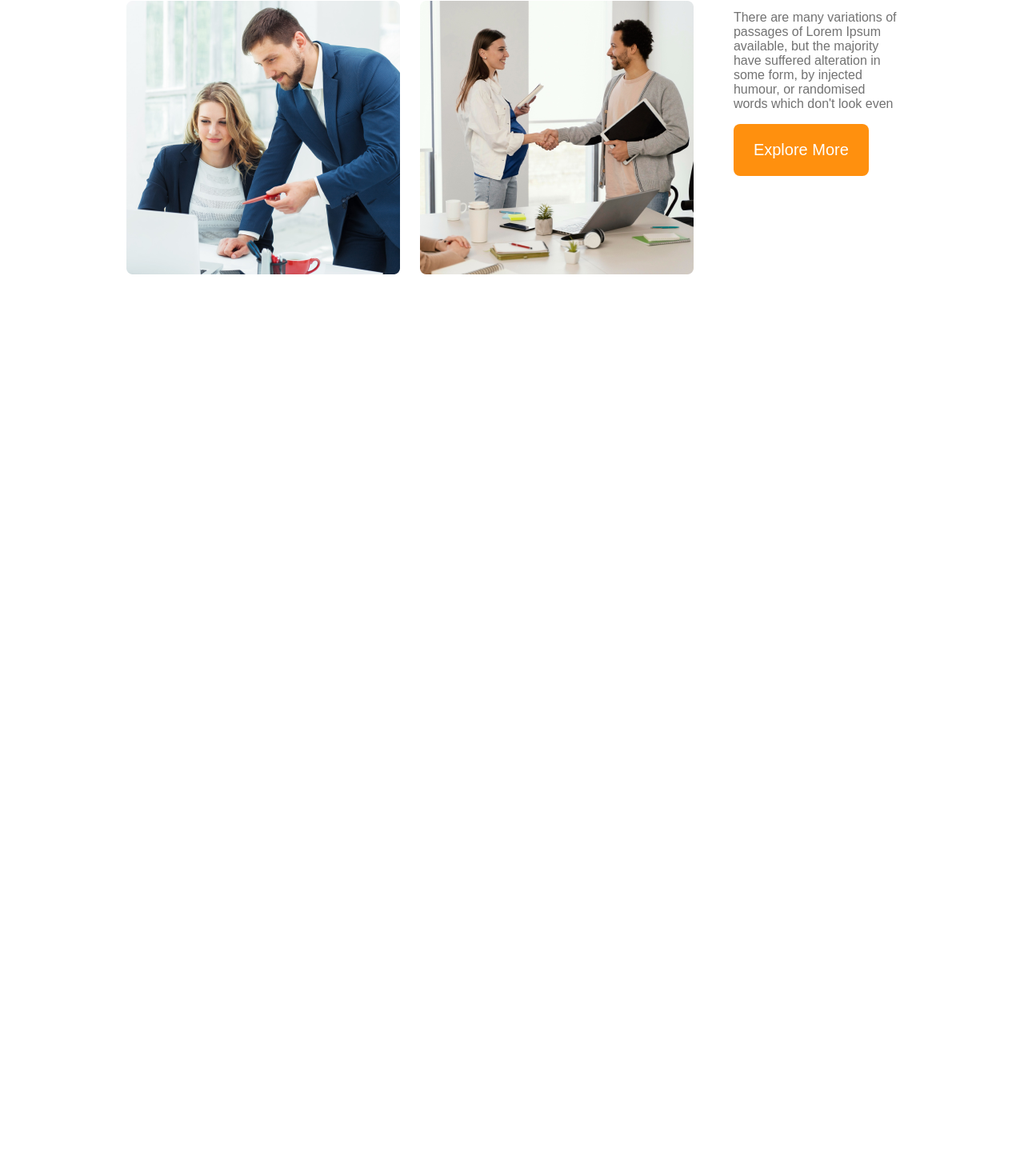
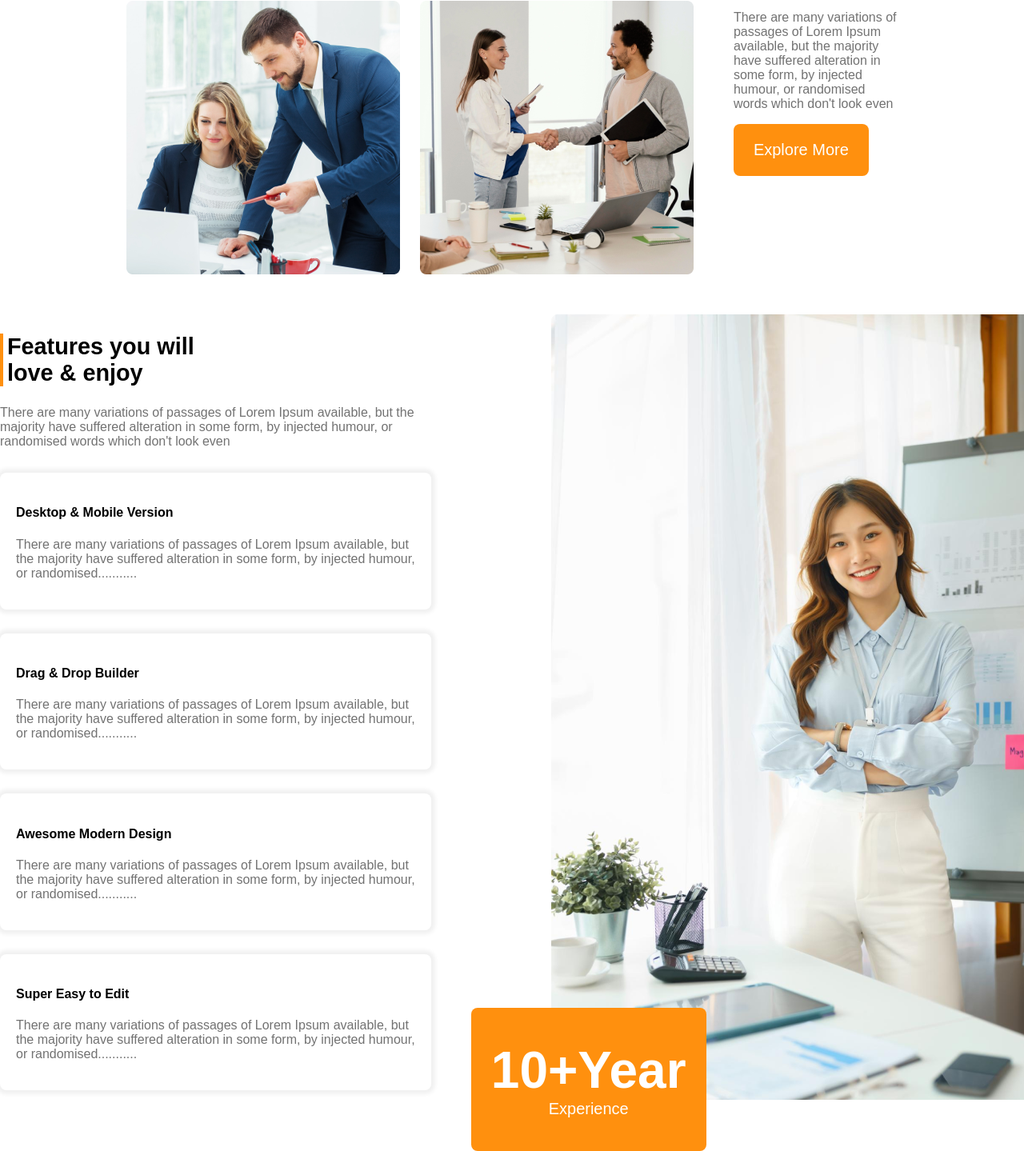
Before and after one commit to Rabeaaktersumi/g3-architecture-website, a plain HTML site: page index.html in a window 1280 px wide. Shown: the part 1623-3062 px from the top of the page at 80% size. Before the commit the page ends 2016 px from the top, so only its background shows below. Drawn offline with Linux system fonts and the light colour scheme.

Commit message:
added features you will enjoy html & css file

```diff
--- a/architect.css
+++ b/architect.css
@@ -99,3 +99,37 @@ body{
 .color{
     color: rgba(255, 144, 14, 1);
 }
+
+/*--features you will enjoy--*/
+#features{
+    margin: 0 auto;
+    width: 1440px;
+    gap: 150px;
+}
+.feature-container{
+    width: 650px;
+}
+.features-heading{
+    gap: 30px;
+}
+.features-heading h2{
+    border-left: 4px solid rgba(255, 144, 14, 1);
+    padding-left: 5px;
+    font-size: 1.80rem;
+}
+.feature-card{
+    border: none;
+    border-radius: 8px;
+    box-shadow: 0 0 5px 5px rgba(0, 0, 0, 0.06);
+    padding: 20px;
+    margin-top: 30px;
+
+}
+#btn{
+    margin-top: -150px;
+    margin-left: -100px;
+}
+#btn span{
+    font-size: 4rem;
+    font-weight: 700;
+}
--- a/index.html
+++ b/index.html
@@ -28,8 +28,10 @@
                 <div class="banner-container">
                     <div class="banner-heading">
                         <h2>Brand New Group of Architects</h2>
-                        <p class="dark-3">There are many variations of passages of Lorem Ipsum available, but the majority have
-                            suffered alteration in some form, by injected humour, or randomised words which don't look even
+                        <p class="dark-3">There are many variations of passages of Lorem Ipsum available, but the
+                            majority have
+                            suffered alteration in some form, by injected humour, or randomised words which don't look
+                            even
                         </p>
                         <button class="btn-primary">Explore More</button>
                     </div>
@@ -43,7 +45,7 @@
         <!--main section-->
         <main>
             <!--quick features-->
-            <div class="quick-features display">
+            <section class="quick-features display">
                 <div id="feature-img">
                     <img src="images/team1.png" alt="">
                     <img src="images/team2.png" alt="">
@@ -52,10 +54,44 @@
                 </div>
                 <div class="feature-content">
                     <span><span class="dark-3">Quick list</span> of Our <span class="color">Features</span></span>
-                    <p class="dark-3">There are many variations of passages of Lorem Ipsum available, but the majority have suffered alteration in some form, by injected humour, or randomised words which don't look even</p>
+                    <p class="dark-3">There are many variations of passages of Lorem Ipsum available, but the majority
+                        have suffered alteration in some form, by injected humour, or randomised words which don't look
+                        even</p>
                     <button class="btn-primary">Explore More</button>
                 </div>
-            </div>
+            </section>
+
+            <!--features you will enjoy-->
+            <section class="display" id="features">
+                <div class="feature-container">
+                    <div class="features-heading">
+                        <h2>Features you will <br>love & enjoy</h2>
+                        <p class="dark-3">There are many variations of passages of Lorem Ipsum available, but the majority have suffered alteration in some form, by injected humour, or randomised words which don't look even</p>
+                    </div>
+                    <div class="features-box">
+                        <div class="feature-card">
+                            <h4>Desktop & Mobile Version</h4>
+                            <p class="dark-3">There are many variations of passages of Lorem Ipsum available, but the majority have suffered alteration in some form, by injected humour, or randomised...........</p>
+                        </div>
+                        <div class="feature-card">
+                            <h4>Drag & Drop Builder</h4>
+                            <p class="dark-3">There are many variations of passages of Lorem Ipsum available, but the majority have suffered alteration in some form, by injected humour, or randomised...........</p>
+                        </div>
+                        <div class="feature-card">
+                            <h4>Awesome Modern Design</h4>
+                            <p class="dark-3">There are many variations of passages of Lorem Ipsum available, but the majority have suffered alteration in some form, by injected humour, or randomised...........</p>
+                        </div>
+                        <div class="feature-card">
+                            <h4>Super Easy to Edit</h4>
+                            <p class="dark-3">There are many variations of passages of Lorem Ipsum available, but the majority have suffered alteration in some form, by injected humour, or randomised...........</p>
+                        </div>
+                    </div>
+                </div>
+                <div>
+                    <img src="images/architect.png" alt="">
+                    <button class="btn-primary" id="btn"><p><span>10+Year</span><br>Experience</p></button>
+                </div>
+            </section>
         </main>
     </div>
 
```
